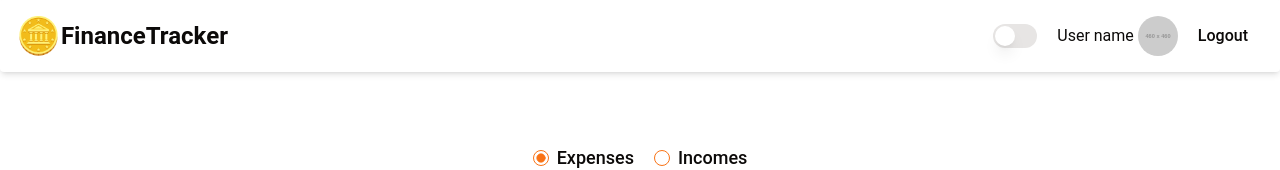
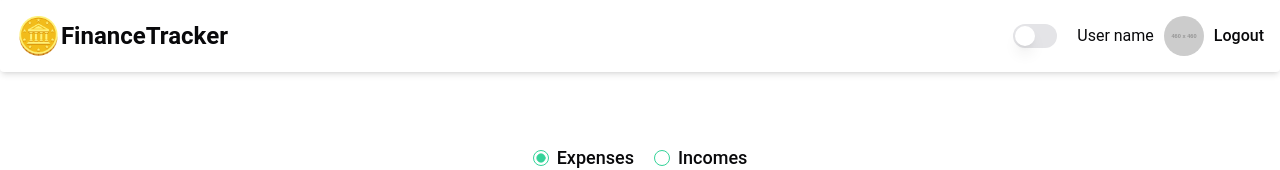
Before and after one commit to PeterPoterek/finance-tracker-typescript, a React (Vite) app in the folder client/: page / in a window 1280 px wide. Shown: the top 170 px of the page. Built offline with nearby package versions, Linux system fonts and the light colour scheme; no server answers; the HTML template or start-up script is replaced by a standard one.

Commit message:
color theme changed

```diff
--- a/client/src/index.css
+++ b/client/src/index.css
@@ -3,49 +3,51 @@
 @tailwind utilities;
 
 @layer base {
+  @layer base {
     :root {
       --background: 0 0% 100%;
-    --foreground: 20 14.3% 4.1%;
+      --foreground: 240 10% 3.9%;
       --card: 0 0% 100%;
-    --card-foreground: 20 14.3% 4.1%;
+      --card-foreground: 240 10% 3.9%;
       --popover: 0 0% 100%;
-    --popover-foreground: 20 14.3% 4.1%;
-    --primary: 24.6 95% 53.1%;
-    --primary-foreground: 60 9.1% 97.8%;
-    --secondary: 60 4.8% 95.9%;
-    --secondary-foreground: 24 9.8% 10%;
-    --muted: 60 4.8% 95.9%;
-    --muted-foreground: 25 5.3% 44.7%;
-    --accent: 60 4.8% 95.9%;
-    --accent-foreground: 24 9.8% 10%;
+      --popover-foreground: 240 10% 3.9%;
+      --primary: 158.1 64.4% 51.6%;
+      --primary-foreground: 355.7 100% 97.3%;
+      --secondary: 240 4.8% 95.9%;
+      --secondary-foreground: 240 5.9% 10%;
+      --muted: 240 4.8% 95.9%;
+      --muted-foreground: 240 3.8% 46.1%;
+      --accent: 240 4.8% 95.9%;
+      --accent-foreground: 240 5.9% 10%;
       --destructive: 0 84.2% 60.2%;
-    --destructive-foreground: 60 9.1% 97.8%;
-    --border: 20 5.9% 90%;
-    --input: 20 5.9% 90%;
-    --ring: 24.6 95% 53.1%;
+      --destructive-foreground: 0 0% 98%;
+      --border: 240 5.9% 90%;
+      --input: 240 5.9% 90%;
+      --ring: 142.1 76.2% 36.3%;
       --radius: 1rem;
     }
 
     .dark {
       --background: 20 14.3% 4.1%;
-    --foreground: 60 9.1% 97.8%;
-    --card: 20 14.3% 4.1%;
-    --card-foreground: 60 9.1% 97.8%;
-    --popover: 20 14.3% 4.1%;
-    --popover-foreground: 60 9.1% 97.8%;
-    --primary: 20.5 90.2% 48.2%;
-    --primary-foreground: 60 9.1% 97.8%;
-    --secondary: 12 6.5% 15.1%;
-    --secondary-foreground: 60 9.1% 97.8%;
-    --muted: 12 6.5% 15.1%;
-    --muted-foreground: 24 5.4% 63.9%;
+      --foreground: 0 0% 95%;
+      --card: 24 9.8% 10%;
+      --card-foreground: 0 0% 95%;
+      --popover: 0 0% 9%;
+      --popover-foreground: 0 0% 95%;
+      --primary: 158.1 64.4% 51.6%;
+      --primary-foreground: 144.9 80.4% 10%;
+      --secondary: 240 3.7% 15.9%;
+      --secondary-foreground: 0 0% 98%;
+      --muted: 0 0% 15%;
+      --muted-foreground: 240 5% 64.9%;
       --accent: 12 6.5% 15.1%;
-    --accent-foreground: 60 9.1% 97.8%;
-    --destructive: 0 72.2% 50.6%;
-    --destructive-foreground: 60 9.1% 97.8%;
-    --border: 12 6.5% 15.1%;
-    --input: 12 6.5% 15.1%;
-    --ring: 20.5 90.2% 48.2%;
+      --accent-foreground: 0 0% 98%;
+      --destructive: 0 62.8% 30.6%;
+      --destructive-foreground: 0 85.7% 97.3%;
+      --border: 240 3.7% 15.9%;
+      --input: 240 3.7% 15.9%;
+      --ring: 142.4 71.8% 29.2%;
+    }
   }
 }
 
--- a/client/src/pages/nav/LogoutModal.tsx
+++ b/client/src/pages/nav/LogoutModal.tsx
@@ -24,7 +24,7 @@
     <div className="flex gap-1">
       <AlertDialog>
         <AlertDialogTrigger asChild>
-          <Button variant="linkSecondary" className="text-base">
+          <Button variant="linkSecondary" className="text-base p-0">
             Logout
           </Button>
         </AlertDialogTrigger>
--- a/client/src/pages/nav/Navbar.tsx
+++ b/client/src/pages/nav/Navbar.tsx
@@ -34,7 +34,7 @@
             onCheckedChange={toggleTheme}
           />
 
-          <div className="flex gap-1 items-center">
+          <div className="flex gap-2.5 items-center">
             <p>User name</p>
             <Avatar>
               <AvatarImage src="https://placehold.co/460x460?text=IMG" />
```
Lines whose indentation alone changed are shown as unchanged.
